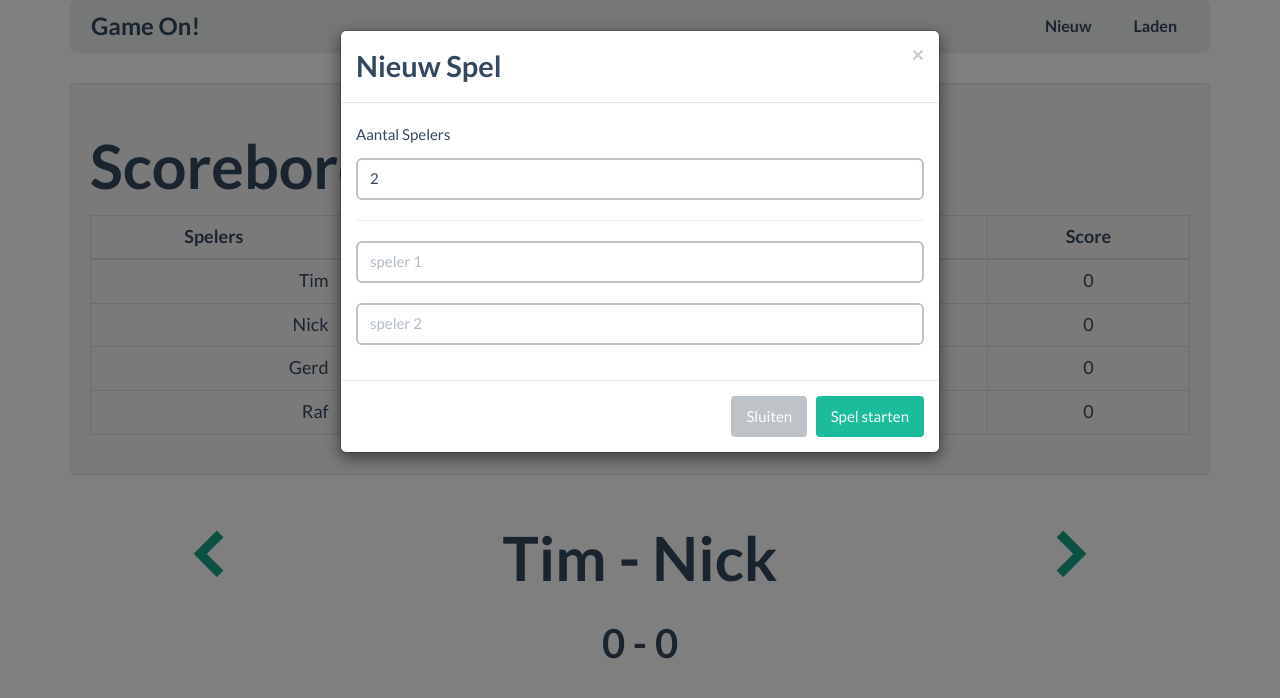
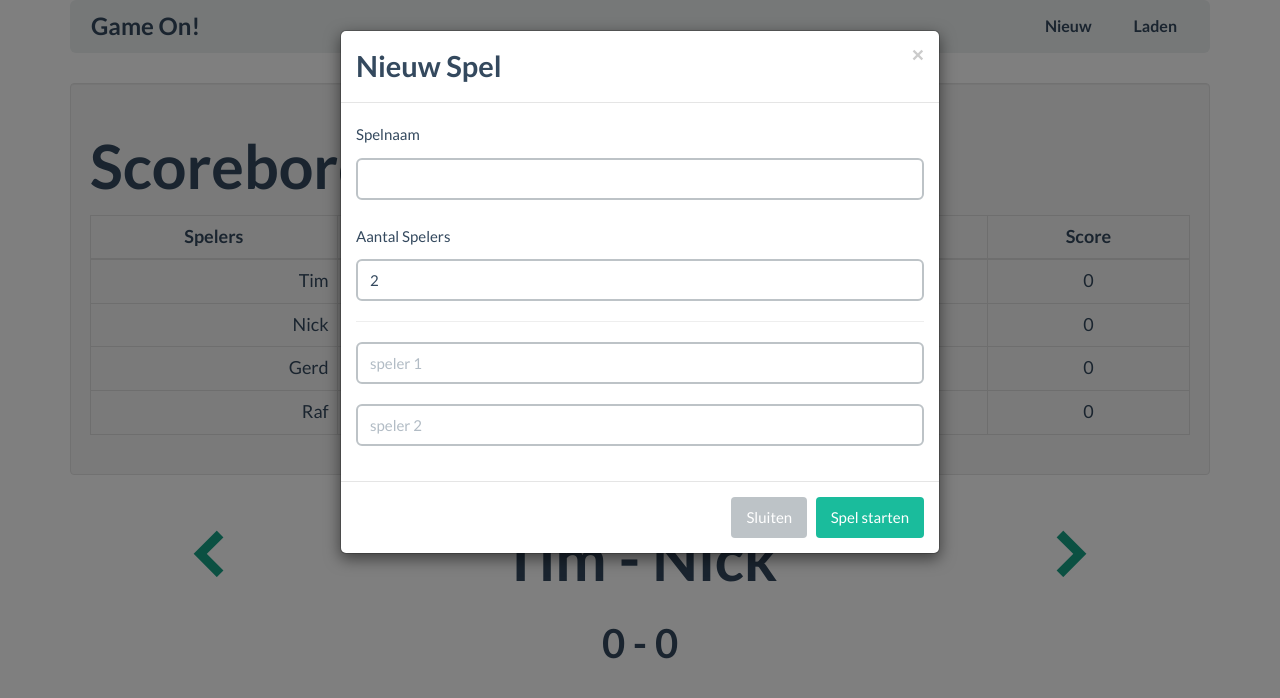
Before and after one commit to Zippie91/gameon, a plain HTML site: page wwwroot/index.html in a window 1280 px wide. Both pictures are taken after a click on the link "Nieuw". Drawn offline with nearby package versions, Linux system fonts and the light colour scheme.

Commit message:
clean up NewPlayers and code form NewGame

```diff
--- a/wwwroot/gameon.js
+++ b/wwwroot/gameon.js
@@ -1,9 +1,54 @@
 // GLOBAL VARIABLES
 var numberplayers;
 
+// DOCUMENT READY STATEMENT
 $(document).ready(function() {
+	/*
+	 *	New Game
+	 *	Build new player input in "New Game Modal" and parse them to a newgame.json file.
+	 *  ---------------------------------------------------------------------------------
+	 */
+
+	var players = NewPlayers();
+	$("#numplay").change(function(){
+		NewPlayers('append', numberplayers);
+	});
+
+	$('#newGame').find('form').on('submit', function(event) {
+		event.preventDefault();
+		var ser_Array = $(this).serializeArray();
+		console.log( "Serialized Array: " + ser_Array );
+
+		var json = JSON.stringify(ser_Array);
+		console.log( "JSONstring: " + json.gamename );
+
+		/*
+		$.ajax('newgame.html', {
+			type:	'POST',
+			contentType: 'application/json',
+			dataType: 'json',
+			data: form.serialize(),
+			success: function(result) {
+				var msg = $("<p></p>");
+
+				msg.append("Spelnaam: " + result.gamename);
+				msg.append("Aantal spelers: " + result.numberplayers);
+				msg.append("Speler 1: " + result.player1);
+				msg.append("Speler 2: " + result.player2);
+
+				$('#newplayers').remove();
+				form.find('.modal-body').hide().html(msg).fadeIn();
+			}
+		});
+		*/
+	});
+
+	/*
+	 *	Hide matches and scroll through them
+	 *  ------------------------------------
+	 */
+
 	var match = 1;
-
 	HideShowMatch(match);
 
 	$("#prev").click(function(e) {
@@ -25,40 +70,27 @@ $(document).ready(function() {
 			HideShowMatch(match);
 		}
 	});
-
-	var players = NewPlayers();
-	$("#numplay").change(function(){
-		NewPlayers('append', numberplayers);
-	});
 });
 
-function HideShowMatch(match) {
-	$("#matches").children().hide();
-	$("#match-" + match).fadeIn('slow');
-}
-
+// FUNCTIONS
 function NewPlayers(mode = 'new', lastnumplay = 2) {
 	numberplayers = parseInt($("#numplay").val());
 	var playerinput = $("#newplayers").find('.playerinput');
 
 	if ( mode == 'new' ) {
 		for( i = 1; i < numberplayers + 1; i++ ) {
-			var allinputs = '<div class="form-group">';
-			allinputs += '<input type="text" class="form-control" name="player' + i + '" placeholder="speler ' + i + '" id="player' + i + '" />';
-			allinputs += '</div>';
+			var input = BuildInput(i);
 
-			playerinput.append(allinputs);
+			playerinput.append(input);
 		}
 	} else if ( mode == 'append' ) {
 		var diff = numberplayers - lastnumplay;
 
 		if ( diff > 0 ) {
 			for ( i = lastnumplay + 1; i < numberplayers + 1; i++ ) {
-				var allinputs = '<div class="form-group">';
-				allinputs += '<input type="text" class="form-control" name="player' + i + '" placeholder="speler ' + i + '" id="player' + i + '"/>';
-				allinputs += '</div>';
+				var input = BuildInput(i);
 
-				playerinput.append(allinputs);
+				playerinput.append(input);
 				playerinput.find("#player" + i).hide().fadeIn('slow');
 			}
 		} else if ( diff < 0 ) {
@@ -70,3 +102,18 @@ function NewPlayers(mode = 'new', lastnumplay = 2) {
 		}
 	}
 }
+
+function BuildInput(n) {
+	var player = "player" + n;
+
+	var input = '<div class="form-group">';
+	input += '<input type="text" class="form-control" name="' + player + '" placeholder="speler ' + n + '" id="' + player + '" required />';
+	input += '</div>';
+
+	return input;
+}
+
+function HideShowMatch(match) {
+	$("#matches").children().hide();
+	$("#match-" + match).fadeIn('slow');
+}
--- a/wwwroot/index.html
+++ b/wwwroot/index.html
@@ -114,13 +114,17 @@
 		<div class="modal fade" id="newGame" tabindex="-1" role="dialog" aria-labelledby="NewGameLabel">
 			<div class="modal-dialog" role="document">
 				<div class="modal-content">
-          <form class="form">
+					<form class="form" action="newgame.html" method="POST">
 						<div class="modal-header">
 							<button type="button" class="close" data-dismiss="modal" aria-label="Close"><span aria-hidden="true">&times;</span></button>
 							<h4 class="modal-title" id="NewGameLabel">Nieuw Spel</h4>
 						</div>
 						<div class="modal-body">
 							<div id="newplayers">
+								<div class="form-group">
+									<label for="gamename">Spelnaam</label>
+									<input type="text" class="form-control" name="gamename" required>
+								</div>
 								<div class="form-group">
 									<label for="numberplayers">Aantal Spelers</label>
 									<input type="number" class="form-control" name="numberplayers" value=2 min="2" id="numplay" />
@@ -132,7 +136,7 @@
 						</div>
 						<div class="modal-footer">
 							<button type="button" class="btn btn-default" data-dismiss="modal">Sluiten</button>
-						  <button type="button" class="btn btn-primary">Spel starten</button>
+							<button type="submit" class="btn btn-primary">Spel starten</button>
 						</div>
 					</form>
 				</div>
```
Also changed, not shown: wwwroot/newgame.html (added). Lines whose indentation alone changed are shown as unchanged.
